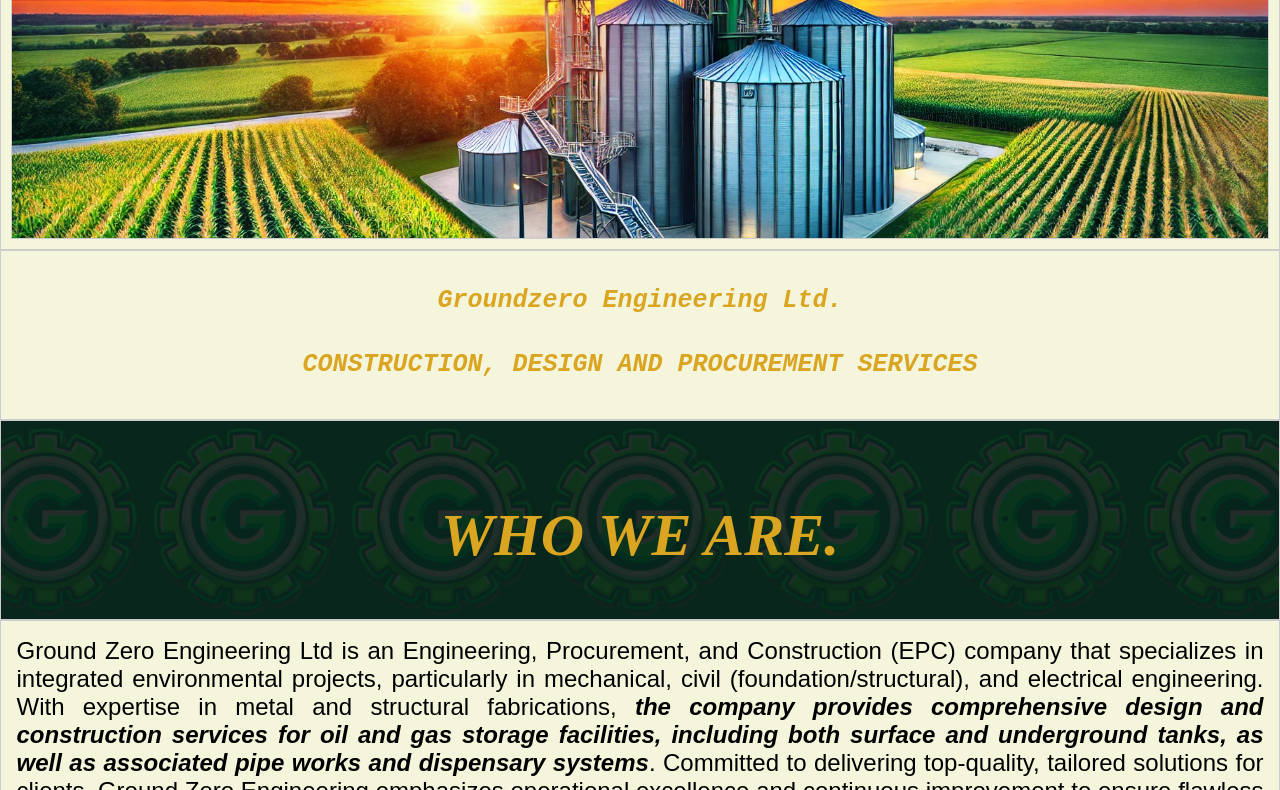
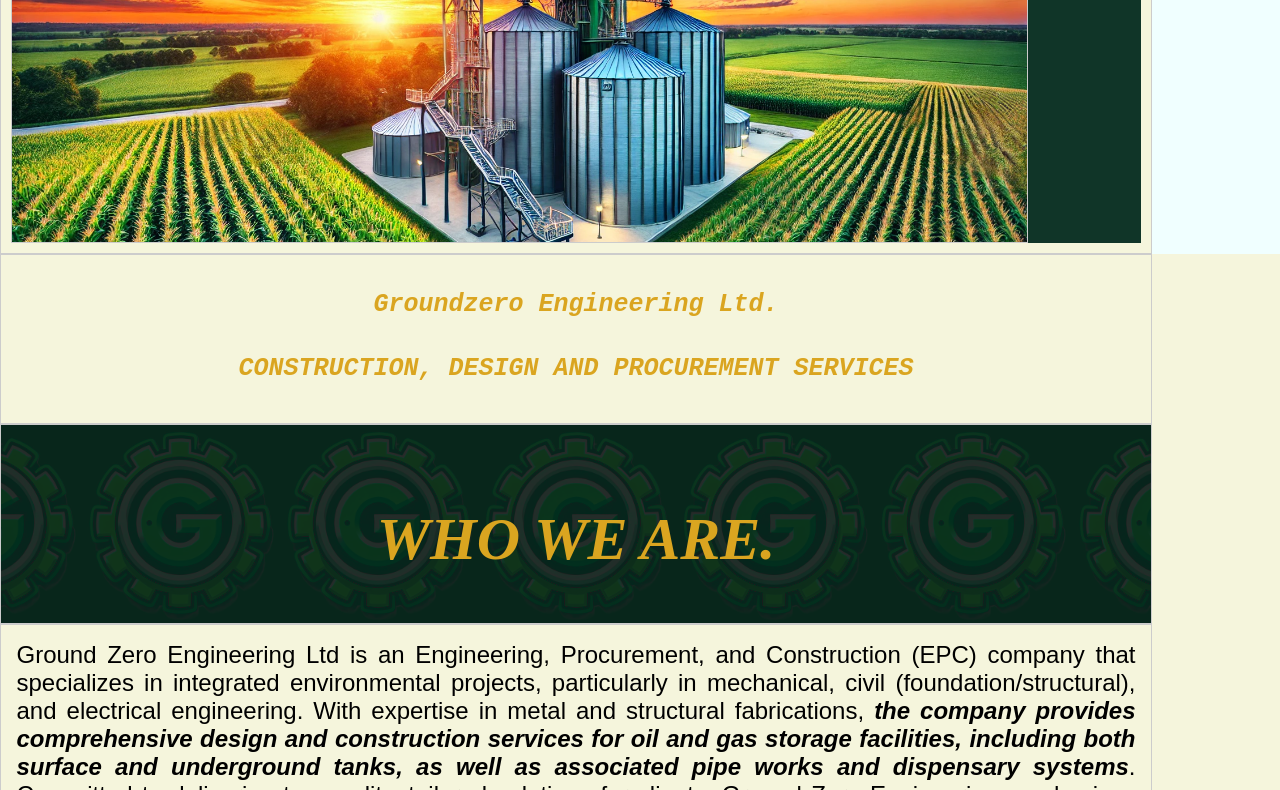
Before and after one commit to samuelechi/groundzero, a plain HTML site: page index.html in a window 1280 px wide. Shown: the part 286-1076 px from the top of the page. Drawn offline with Linux system fonts and the light colour scheme.

Commit message:
Update GzDesign.css

```diff
--- a/GzDesign.css
+++ b/GzDesign.css
@@ -1,4 +1,23 @@
-
+@media screen and (min-width: 768px) {
+    body {
+        font-size: 18px;
+        padding: 20px;
+    }
+    .navbar {
+        font-size: 14px;
+    }
+}
+@media screen and (min-width: 1024px) {
+    body {
+        font-size: 20px;
+        padding: 30px;
+    }
+}
+@media screen and (min-width: 480px) {
+    .navbar {
+        font-size: 14px;
+    }
+}
 body{
     font-family: Arial, Helvetica, sans-serif;
     margin: 0;
@@ -9,7 +28,7 @@ body{
 
 div{
     background-color: beige;
-    width: 100%;
+    max-width: 90%;
     padding: 10px;
     box-sizing: border-box;
     border: 1px solid #ccc;
```
